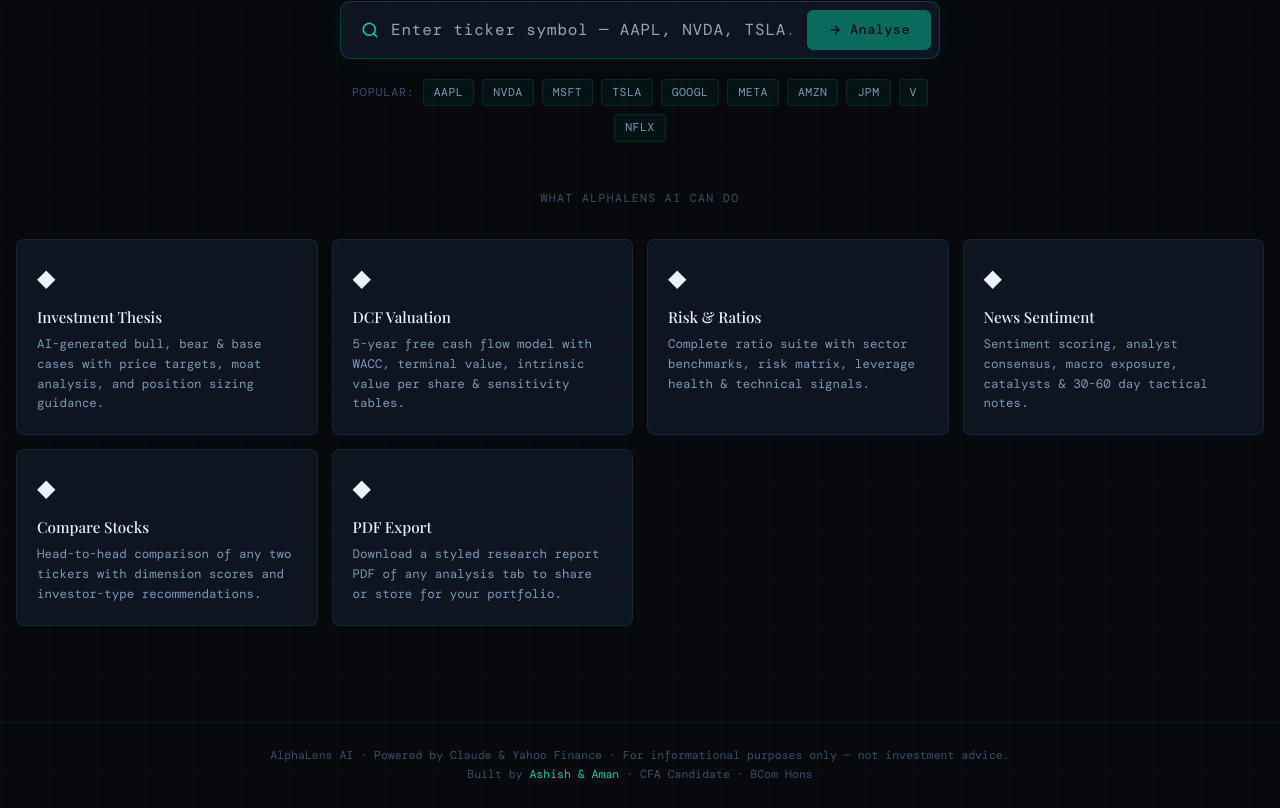
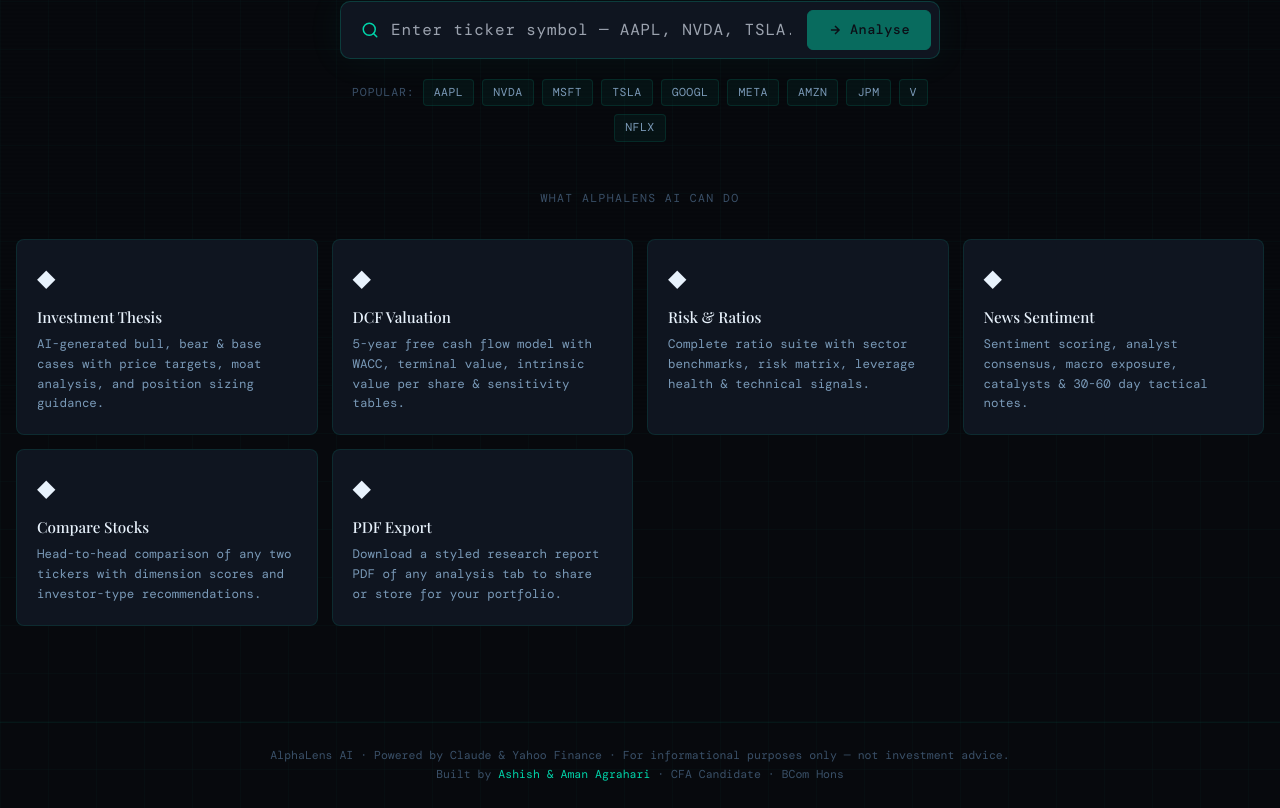
Before and after one commit to Ashishmorre/Alphalens-AI, a Next.js app: page / in a window 1280 px wide. Shown: the part 383-1191 px from the top of the page. Built offline with nearby package versions, Linux system fonts and the light colour scheme; a web font is replaced by a local one.

Commit message:
chore: Update page.js footer to Ashish & Aman Agrahari

```diff
--- a/app/page.js
+++ b/app/page.js
@@ -234,7 +234,7 @@ export default function Home() {
         <p style={{ fontSize: '0.72rem', color: 'var(--txt-muted)', fontFamily: 'var(--font-dm-mono)', lineHeight: 1.6 }}>
           AlphaLens AI · Powered by Claude &amp; Yahoo Finance · For informational purposes only — not investment advice.
           <br />
-          Built by <span style={{ color: 'var(--teal)' }}>Ashish & Aman</span> · CFA Candidate · BCom Hons
+          Built by <span style={{ color: 'var(--teal)' }}>Ashish & Aman Agrahari</span> · CFA Candidate · BCom Hons
         </p>
       </footer>
 
```
